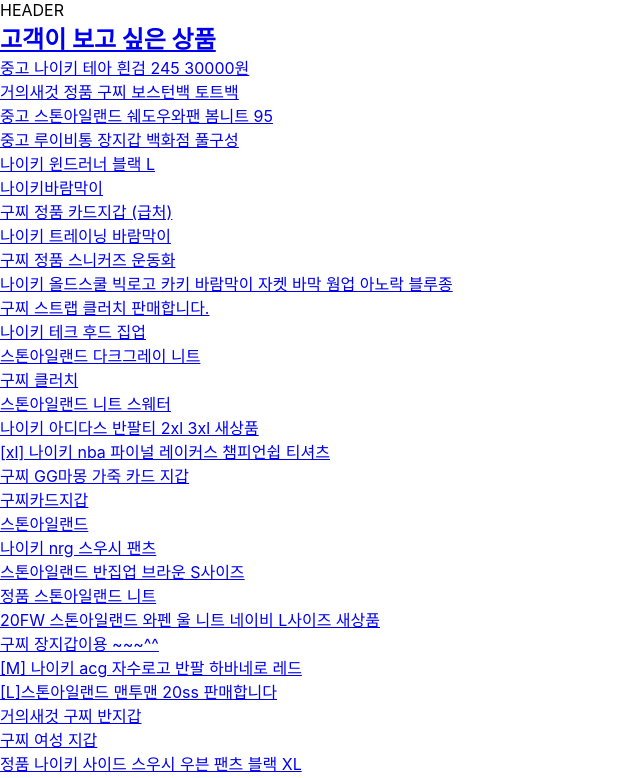
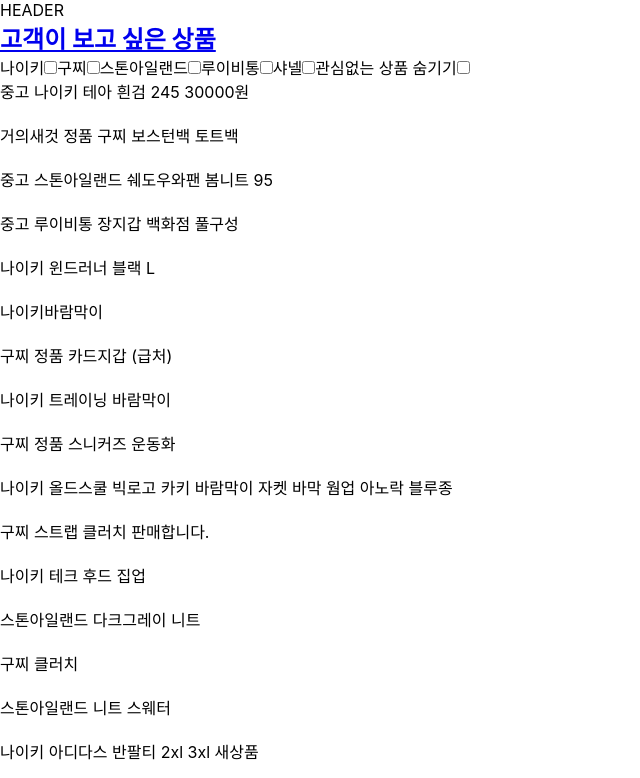
Before and after one commit to sunhwa508/Assignment-2, a React (Create React App) app: page /recentList in a window 1280 px wide. Shown: the top 778 px of the page, without its empty margins (0-640 px from the left). Built offline with nearby package versions, Linux system fonts and the light colour scheme.

Commit message:
:sparkles:[feat] 필터링 및 관심없는 상품 상세페이지 이동 불가

```diff
--- a/src/components/RecentList/recentList.jsx
+++ b/src/components/RecentList/recentList.jsx
@@ -1,25 +1,53 @@
 import React from "react";
-import { Link } from "react-router-dom";
 import shortid from "shortid";
 
 class RecentList extends React.Component {
   constructor(props) {
     super(props);
-    console.log(props);
   }
   render() {
+    const { selectedBrands, isInterested, onClick, isBlock } = this.props;
     return (
       <>
+        {selectedBrands.map((selectedBrand, idx) => (
+          <>
+            <label htmlFor={idx}>{selectedBrand.brandName}</label>
+            <input
+              onChange={e => {
+                this.props.onChange(e, idx);
+              }}
+              key={idx}
+              id={idx}
+              type="checkbox"
+              name="selectedBrands"
+              checked={selectedBrand.selected}
+            />
+          </>
+        ))}
+        <label htmlFor="isInterested">관심없는 상품 숨기기</label>
+        <input
+          id="isInterested"
+          type="checkbox"
+          name="isInterested"
+          checked={isInterested}
+          onChange={e => {
+            this.props.onChange(e);
+          }}
+        />
         {this.props.abc.map(item => (
           <div key={shortid.generate()}>
-            <Link
-              to={`/product`}
+            <div
               onClick={() => {
-                this.props.onClick(item);
+                if (isBlock(item)) {
+                  alert("경고 메세지!!");
+                  return;
+                }
+                onClick(item);
+                this.props.history.push("/product");
               }}
             >
               {item.title}
-            </Link>
+            </div>
             <br />
           </div>
         ))}
--- a/src/pages/homepage/ProductPage.jsx
+++ b/src/pages/homepage/ProductPage.jsx
@@ -16,8 +16,60 @@
         storagePropsManager.getItemProps(STORAGE_KEY_NAMES.NOT_INTERESTED_ITEM) === null
           ? []
           : storagePropsManager.getItemProps(STORAGE_KEY_NAMES.NOT_INTERESTED_ITEM),
+      selectedBrands: this.makeBrands(data),
+      isInterested: false,
     };
   }
+
+  onChange = (e, index = null) => {
+    const name = e.target.name;
+    switch (name) {
+      case "selectedBrands":
+        this.setState(pre => ({
+          ...pre,
+          [name]: pre.selectedBrands.map((c, i) => (index === i ? { ...c, selected: !c.selected } : c)),
+        }));
+        break;
+      case "isInterested":
+        this.setState(pre => ({
+          ...pre,
+          [name]: !pre[name],
+        }));
+        break;
+    }
+  };
+
+  onFilter = () => {
+    let filterProducts = this.state.products;
+    const isChecked = this.state.selectedBrands.some(p => p.selected === true);
+    const notInterested =
+      storagePropsManager.getItemProps(STORAGE_KEY_NAMES.NOT_INTERESTED_ITEM) === null
+        ? []
+        : storagePropsManager.getItemProps(STORAGE_KEY_NAMES.NOT_INTERESTED_ITEM);
+    if (this.state.isInterested && notInterested) {
+      filterProducts = filterProducts.filter(product => !notInterested.some(notPro => product.title === notPro.title));
+    }
+    if (isChecked) {
+      filterProducts = filterProducts.filter(product => {
+        return this.state.selectedBrands.some(c => c.brandName === product.brand && c.selected);
+      });
+    }
+
+    return filterProducts;
+  };
+
+  makeBrands = products => {
+    const brandNames = new Set(products.map(product => product.brand));
+    const selectedBrands = [...brandNames].map(name => ({
+      brandName: name,
+      selected: false,
+    }));
+    return selectedBrands;
+  };
+
+  isBlock = item => {
+    return this.state.notInterested.some(product => product.title === item.title);
+  };
 
   onClick = item => {
     this.setState(pre => ({
@@ -55,6 +107,7 @@
   };
 
   render() {
+    const filterProducts = this.onFilter();
     return (
       <>
         <Link to="/recentList">
@@ -64,15 +117,30 @@
           <Route exact path="/">
             <Redirect to="/recentList" />
           </Route>
-          <Route exact path="/recentList" render={() => <RecentList abc={this.state.products} onClick={this.onClick} />}></Route>
+          <Route
+            path="/recentList"
+            render={routeProps => (
+              <RecentList
+                isBlock={this.isBlock}
+                onChange={this.onChange}
+                isInterested={this.state.isInterested}
+                selectedBrands={this.state.selectedBrands}
+                abc={filterProducts}
+                onClick={this.onClick}
+                {...routeProps}
+              />
+            )}
+          ></Route>
+
           <Route
             path="/product"
-            render={() => (
+            render={routeProps => (
               <ProductDetails
                 target={this.state.target}
                 notInterested={this.state.notInterested}
                 onSetNotInterestedItem={this.onSetNotInterestedItem}
                 onGetRandomItem={this.onGetRandomItem}
+                {...routeProps}
               />
             )}
           ></Route>
```
